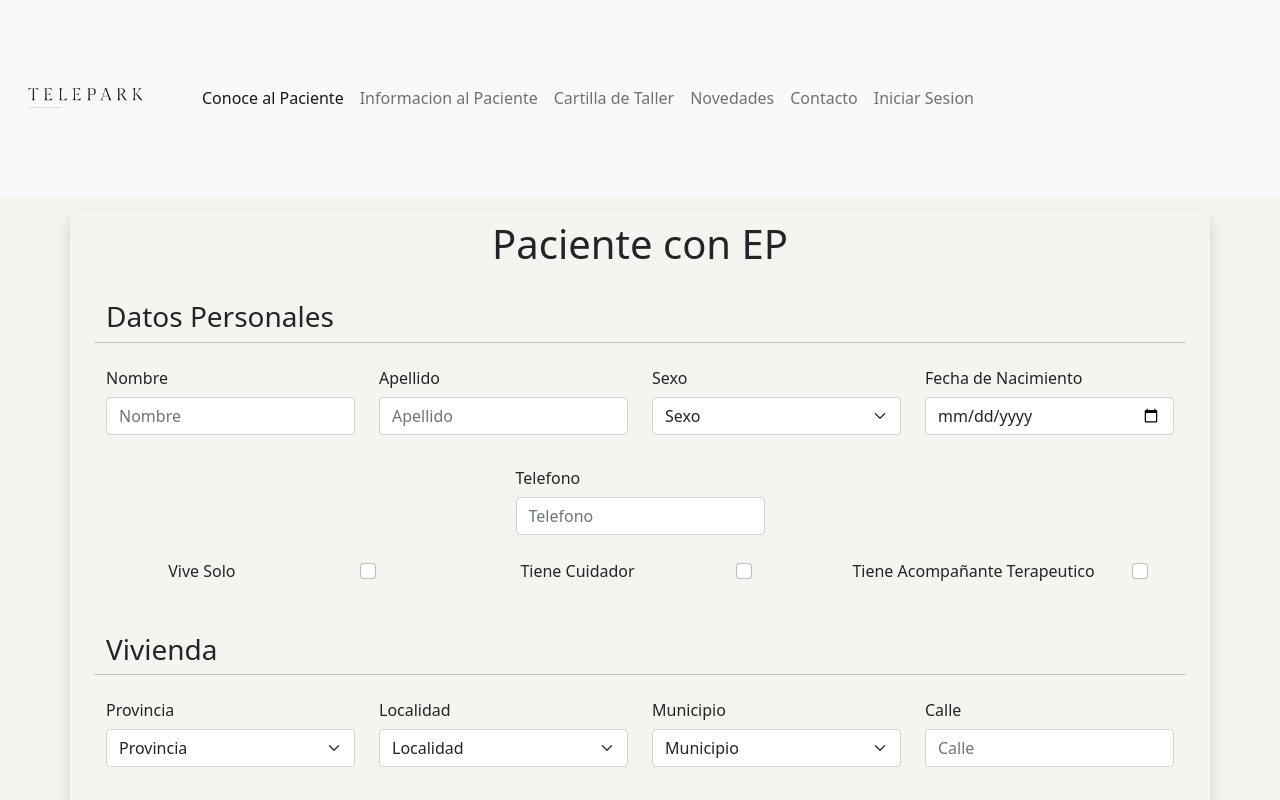
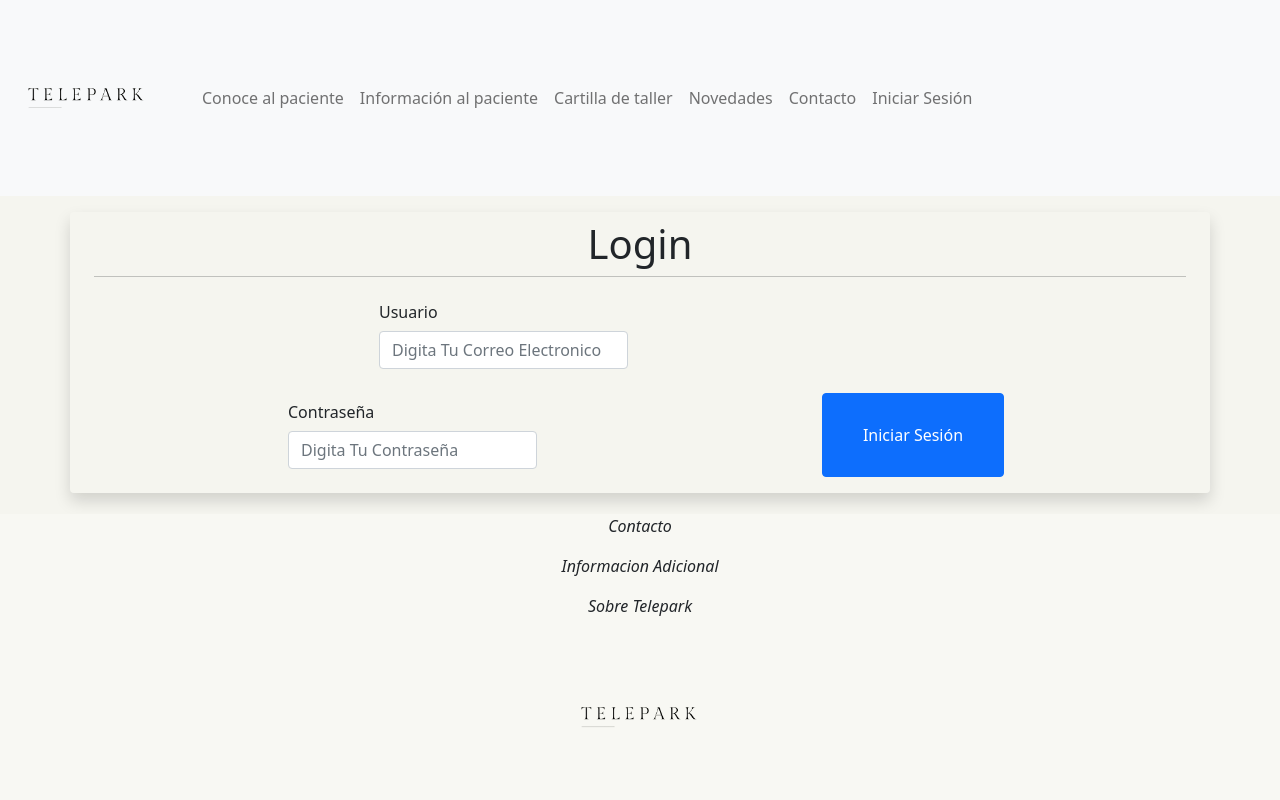
Before and after one commit to FrancoRaggio/frontend-telepark, a React (Create React App) app in the folder frontend-telepark/: page /FormLogin in a window 1280 px wide. Shown: the top 800 px of the page. Built offline with nearby package versions, Linux system fonts and the light colour scheme.

Commit message:
Implementé Router para navegar, agregué la screen de login

```diff
--- a/frontend-telepark/package.json
+++ b/frontend-telepark/package.json
@@ -9,6 +9,7 @@
     "bootstrap": "^5.0.1",
     "react": "^17.0.2",
     "react-dom": "^17.0.2",
+    "react-router-dom": "^5.2.0",
     "react-scripts": "4.0.3",
     "sweetalert2": "^11.0.16",
     "web-vitals": "^1.1.2"
--- /dev/null
+++ b/frontend-telepark/src/components/FormLogin.js
@@ -0,0 +1,125 @@
+import { Alert } from 'bootstrap';
+import React from 'react';
+import Swal from 'sweetalert2';
+import Register from '../pages/Register';
+import {Redirect} from 'react-router-dom';
+
+class FormLogin extends React.Component {
+
+    constructor(props) {
+        super(props);
+
+        // Defino los estados locales
+        this.state = {
+            campo: {},
+            enviado: false,
+            referrer: null,
+        }
+    }
+
+    // Valido los campos del formulario
+    validarFormulario() {
+        let campo = this.state.campo;
+        let formularioValido = true;
+
+        // Email
+        if (!campo["email"]) {
+            formularioValido = false;
+        }
+
+        // Pass
+        if (!campo["pass"]) {
+            formularioValido = false;
+        }
+
+        return formularioValido;
+    }
+
+    // Una vez que los campos del formulario han sido llenado correctamente
+    // Mostramos un mensaje al usuario diciendo: 'Mensaje Enviado Satisfactoriamente !'
+    enviarFormulario(e) {
+        e.preventDefault();
+
+        // Si la validación de los campos del formulario ha sido realizada
+        if (this.validarFormulario()) {
+
+            // Cambio el estado de 'enviado' a 'true'
+            this.setState({ enviado: true });
+
+            // Muestro el mensaje que se encuentra en la función mensajeEnviado()
+            return this.send();
+        }
+        else {
+            return this.errorSend();
+        }
+
+    }
+
+
+    // Detectamos cuando un campo del formulario es llenado y por ende cambia de estado
+    detectarCambio(field, e) {
+
+        let campo = this.state.campo;
+        campo[field] = e.target.value;
+
+        // Cambio de estado de campo
+        this.setState({
+            campo
+        });
+
+    }
+
+    send() {
+        Swal.fire({
+            position: 'center',
+            icon: 'success',
+            title: 'Acceso Permitido',
+            showConfirmButton: false,
+            timer: 1500,
+        });
+
+        setTimeout(this.setState({referrer: '/'}), 1500);
+
+    }
+
+    errorSend() {
+        Swal.fire({
+            position: 'center',
+            icon: 'error',
+            title: 'No se permite el acceso',
+            text: 'El correo electrónico o la contraseña ingresada son incorrectos.',
+            confirmButtonText: 'OK',
+        });
+
+    }
+
+    render() {
+        const {referrer} = this.state;
+        if (referrer) return <Redirect to={referrer} />;
+
+        return (
+            <form onSubmit={this.enviarFormulario.bind(this)}>
+                <main class="border-top-sm m-0 row justify-content-center form-paciente m-md-3 rounded shadow container-lg mx-md-auto">
+
+                    <h1 class="mt-4 mt-md-2 text-center">Login</h1>
+                    <hr />
+                    <div class="mb-4 col-12 col-md-4 col-lg-4 col-xl-3"></div>
+                    <div class="mb-4 col-12 col-md-4 col-lg-4 col-xl-3">
+                        <label class="col-form-label">Usuario</label>
+                        <input type="email" class="form-control" placeholder="Digita Tu Correo Electronico" id="email" aria-describedby="email" onChange={this.detectarCambio.bind(this, "email")} value={this.state.campo["email"] || ''}/>
+                    </div>
+                    <div class="mb-4 col-12 col-md-4 col-lg-4 col-xl-3"></div>
+                    <div class="mb-4 col-12 col-md-4 col-lg-4 col-xl-3"></div>
+                    <div class="mb-4 col-12 col-md-4 col-lg-4 col-xl-3">
+                        <label class="col-form-label">Contraseña</label>
+                        <input type="password" class="form-control"  placeholder="Digita Tu Contraseña" id="pass" aria-describedby="pass" onChange={this.detectarCambio.bind(this, "pass")} value={this.state.campo["pass"] || ''}/>
+                    </div>
+                    <div class="mb-4 col-12 col-md-4 col-lg-4 col-xl-3"></div>
+                        <button type="submit" class="mb-3 col-6 btn btn-primary col-md-3 col-xl-2" to >Iniciar Sesión</button>
+                </main>
+            </form>
+        )
+    }
+}
+
+export default FormLogin;
--- a/frontend-telepark/src/components/Navbar.js
+++ b/frontend-telepark/src/components/Navbar.js
@@ -1,8 +1,13 @@
 import React from 'react';
 import Logo from './Logo';
+
+import { BrowserRouter as Router, Route, Link} from 'react-router-dom';
+
 class Navbar extends React.Component {
     render() {
+
         return (
+
             <nav class="navbar navbar-expand-lg navbar-light bg-light">
                 <div class="container-fluid">
                     <a class="navbar-brand" href="#">
@@ -14,29 +19,31 @@ class Navbar extends React.Component {
                     <div class="collapse navbar-collapse" id="navbarNav">
                         <ul class="navbar-nav text-center text-md-start ps-md-3">
                             <li class="nav-item">
-                                <a class="nav-link active" aria-current="page" href="#">Conoce al Paciente</a>
+                                <Link class="nav-link" to="/">Conoce al paciente</Link>
                             </li>
                             <li class="nav-item">
-                                <a class="nav-link" href="#">Informacion al Paciente</a>
+                                <Link class="nav-link" to="/">Información al paciente</Link>
                             </li>
                             <li class="nav-item">
-                                <a class="nav-link" href="#">Cartilla de Taller</a>
+                                <Link class="nav-link" to="/">Cartilla de taller</Link>
                             </li>
                             <li class="nav-item">
-                                <a class="nav-link" href="#" >Novedades</a>
+                                <Link class="nav-link" to="/">Novedades</Link>
                             </li>
                             <li class="nav-item">
-                                <a class="nav-link" href="#">Contacto</a>
+                                <Link class="nav-link" to="/">Contacto</Link>
                             </li>
                             <li class="nav-item">
-                                <a class="nav-link" href="#">Iniciar Sesion</a>
+                                <Link class="nav-link" to="/FormLogin">Iniciar Sesión</Link>
                             </li>
                         </ul>
                     </div>
                 </div>
             </nav>
 
+
         )
     }
 }
+
 export default Navbar;
--- a/frontend-telepark/src/pages/Register.js
+++ b/frontend-telepark/src/pages/Register.js
@@ -1,16 +1,23 @@
 import React from 'react';
+
+import { BrowserRouter as Router, Route, Link} from 'react-router-dom';
 
 import Navbar from '../components/Navbar';
 import Footer from '../components/Footer';
 import Form from '../components/Form';
+import FormLogin from '../components/FormLogin'
+
 class Register extends React.Component {
     render() {
         return (
+            <Router>
             <div className="register">
                 <Navbar />
-                <Form />
+                <Route exact path="/" component={Form}/>
+                <Route exact path="/FormLogin" component={FormLogin}/>
                 <Footer />
             </div>
+            </Router>
         )
     }
 }
```
Also changed, not shown: 1 other file (tests, documents, lock files or other folders).
